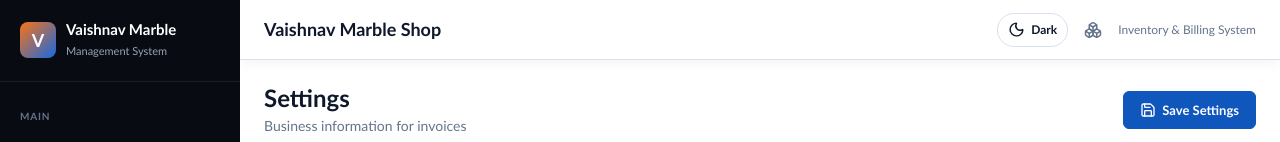
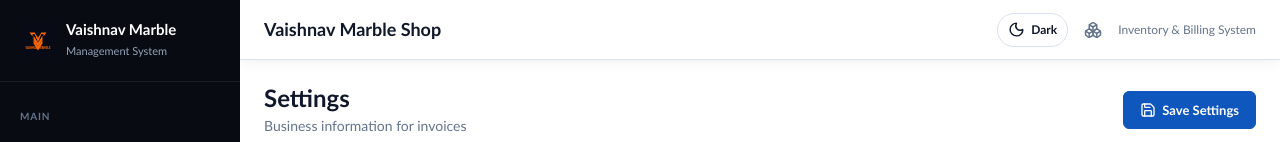
Before and after one commit to maahinbhai699-aasmin/vaishnav-marble-management-system, a React (Vite) app: page /settings in a window 1280 px wide. Shown: the top 142 px of the page. Built offline with nearby package versions, Linux system fonts and the light colour scheme; no server answers; the database is empty.

Commit message:
replace sidebar icon with logo

```diff
--- a/src/components/AppShell.tsx
+++ b/src/components/AppShell.tsx
@@ -1,5 +1,6 @@
 import { type ReactNode, useState, useEffect, createContext, useContext, useCallback } from 'react'
 import { NavLink, useLocation } from 'react-router-dom'
+import { businessProfile } from '../lib/business'
 import {
   LayoutDashboard, Package, Warehouse, ShoppingCart, Receipt, Users, Truck,
   ShoppingBag, Wallet, BarChart3, Settings, Menu, X, FileText, ArrowLeftRight,
@@ -73,7 +74,7 @@ export function AppShell({ children }: { children: ReactNode }) {
         <div className={`sidebar-backdrop ${sidebarOpen ? 'show' : ''}`} onClick={() => setSidebarOpen(false)} />
         <aside className={`sidebar ${sidebarOpen ? 'open' : ''}`}>
           <div className="sidebar-brand">
-            <div className="brand-icon">V</div>
+            <img className="brand-icon" src={businessProfile.logoUrl} alt="Vaishnavi Marble logo" />
             <div>
               <div className="brand-name">Vaishnav Marble</div>
               <div className="brand-sub">Management System</div>
--- a/src/index.css
+++ b/src/index.css
@@ -166,13 +166,7 @@ a:hover { text-decoration: underline; }
   width: 36px;
   height: 36px;
   border-radius: var(--radius);
-  background: linear-gradient(135deg, var(--secondary-500), var(--primary-500));
-  display: flex;
-  align-items: center;
-  justify-content: center;
-  color: white;
-  font-weight: 700;
-  font-size: 18px;
+  object-fit: cover;
   flex-shrink: 0;
 }
 
```
